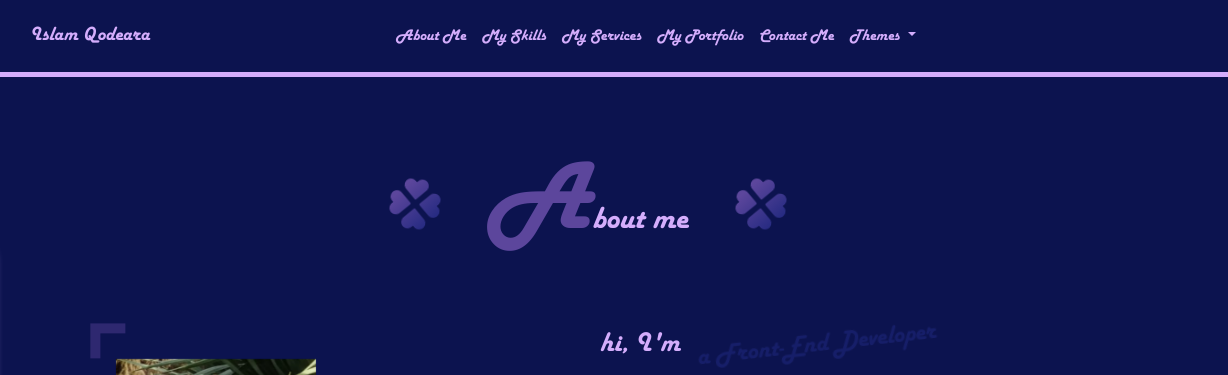
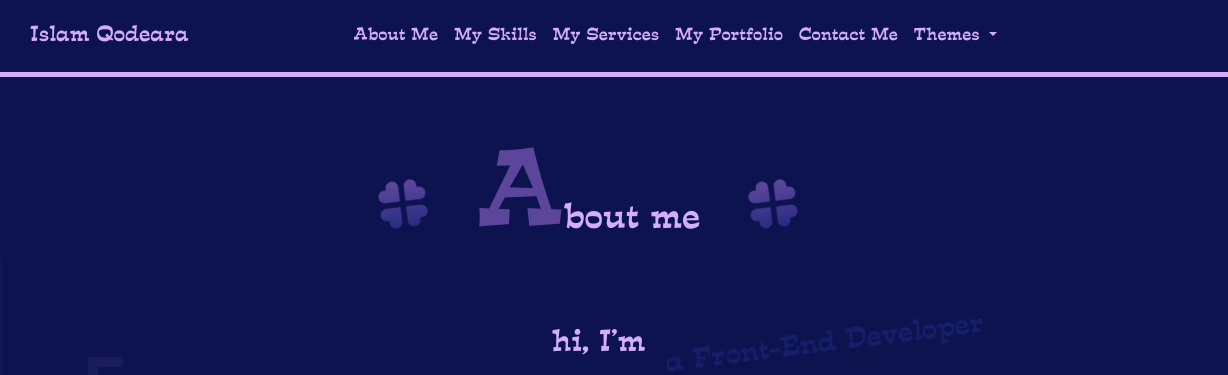
Before and after one commit to IslamQodeara7/Portfolio, a plain HTML site: page index.html in a window 1280 px wide. Shown: the top 375 px of the page, 52-1280 px from the left. Drawn offline with nearby package versions, Linux system fonts and the light colour scheme.

Commit message:
expo font

```diff
--- a/css/index.css
+++ b/css/index.css
@@ -9,8 +9,8 @@
 
 
 @font-face {
-    font-family: "harlow";
-    src: url("../fonts/Harlow\ Solid\ Italic\ Italic.ttf");
+    font-family: "expo";
+    src: url("../fonts/Expo\ Regular.ttf");
 }
 
 body {
@@ -26,7 +26,7 @@ body {
 
 
 .fontType {
-    font-family: 'harlow';
+    font-family: 'expo';
 }
 
 .endline {
```
Also changed, not shown: fonts/Expo Regular.ttf (added), fonts/Harlow Solid Italic Italic.ttf (deleted).
